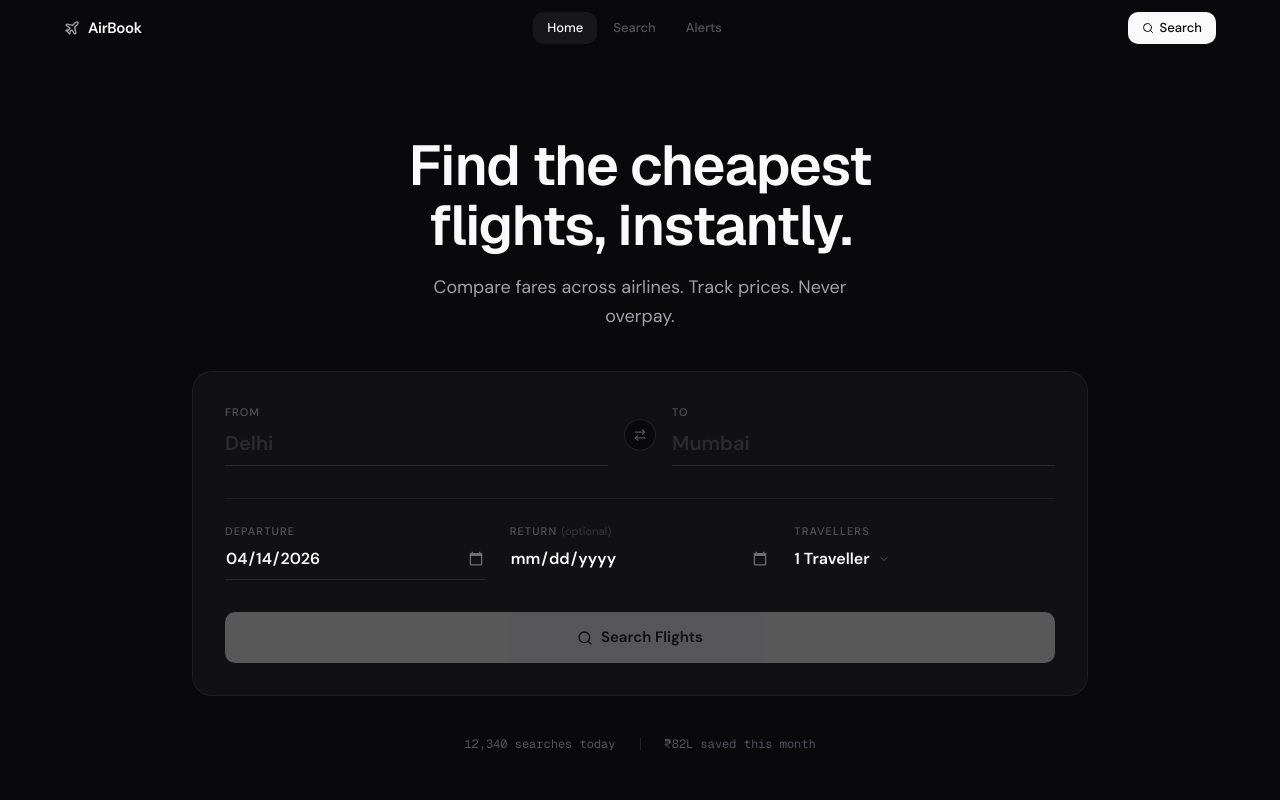
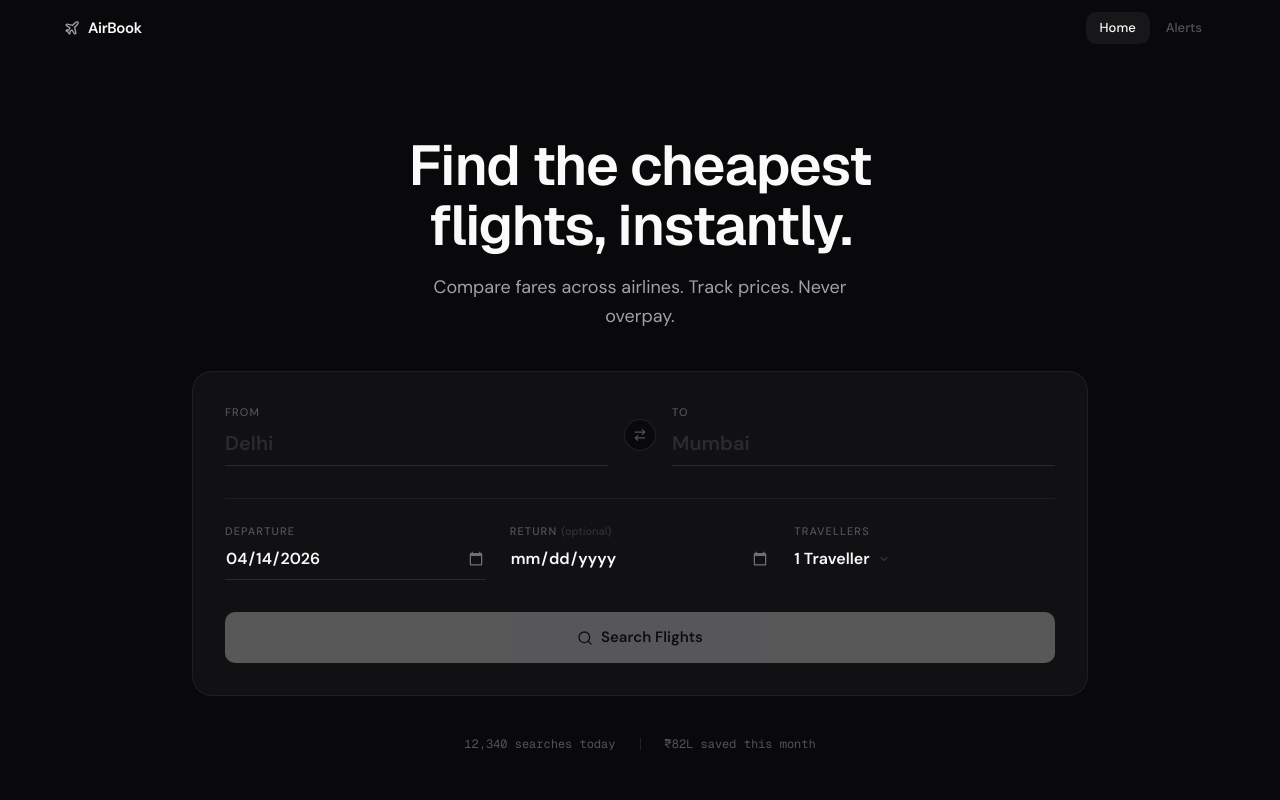
Before and after one commit to 0x8e8fb-p/AirBook, a Next.js app: page / in a window 1280 px wide. Shown: the top 800 px of the page. Built offline with nearby package versions, Linux system fonts and the light colour scheme.

Commit message:
feat: remove search link and button from navbar navigation

```diff
--- a/src/components/layout/Navbar.tsx
+++ b/src/components/layout/Navbar.tsx
@@ -9,7 +9,6 @@ import { Plane, Bell, Search, Menu, X } from "lucide-react";
 
 const NAV_LINKS = [
   { href: "/", label: "Home" },
-  { href: "/search", label: "Search" },
   { href: "/alerts", label: "Alerts" },
 ];
 
@@ -71,15 +70,7 @@ export function Navbar() {
             })}
           </div>
 
-          <div className="hidden md:flex items-center gap-2">
-            <Link
-              href="/search"
-              className="flex items-center gap-1.5 px-3.5 py-1.5 text-[13px] font-medium bg-[var(--accent-cta)] text-[var(--text-inverse)] rounded-[var(--radius-md)] hover:opacity-90 transition-opacity"
-            >
-              <Search className="w-3 h-3" />
-              Search
-            </Link>
-          </div>
+
 
           <button
             onClick={() => setMobileOpen(!mobileOpen)}
```
